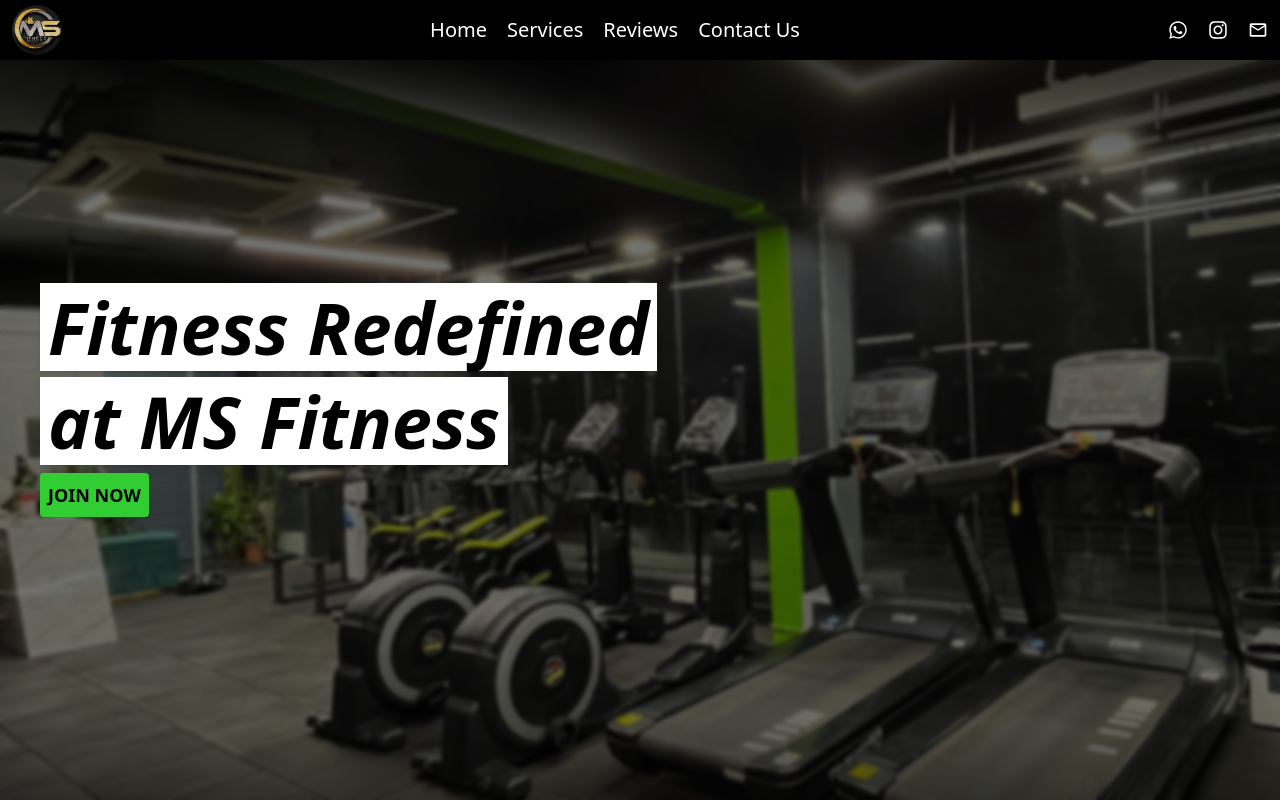
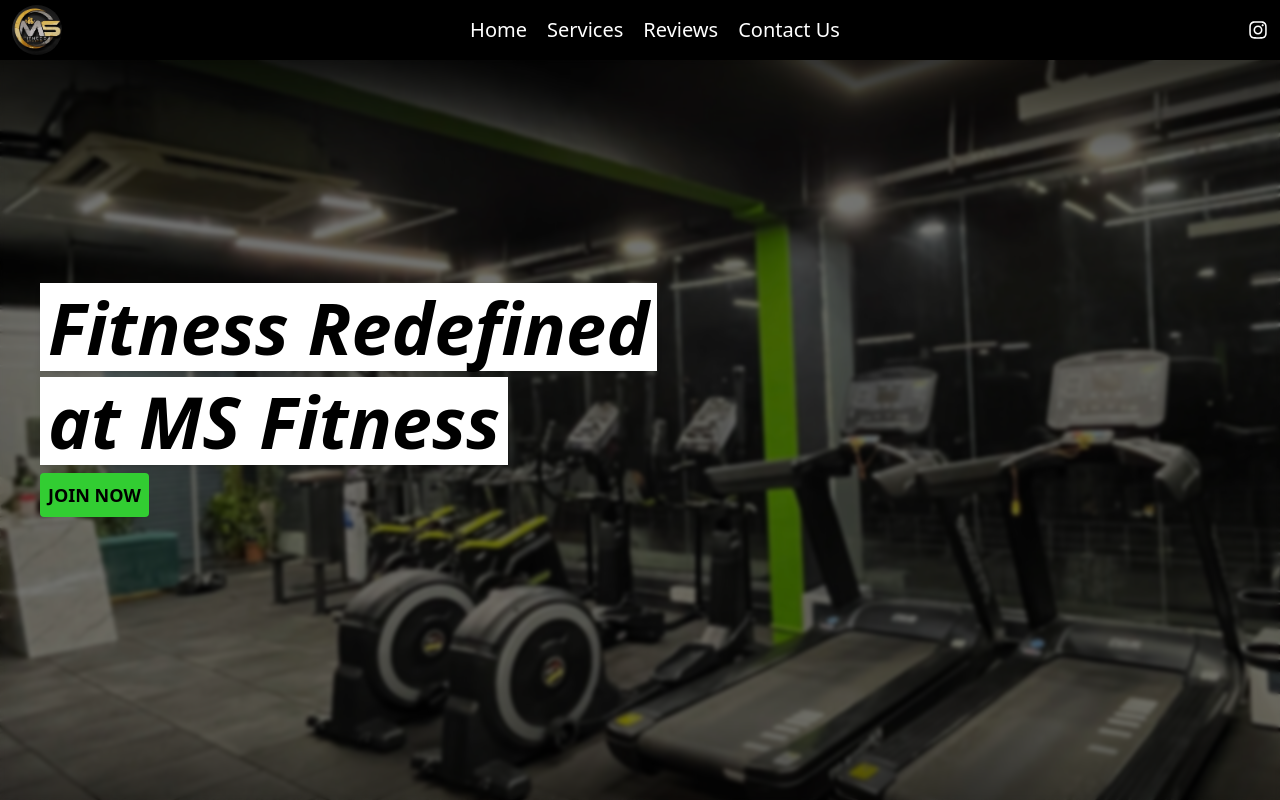
Before and after one commit to lakhan0105/gym-website, a React (Vite) app: page / in a window 1280 px wide. Shown: the top 800 px of the page. Built offline with nearby package versions, Linux system fonts and the light colour scheme.

Commit message:
worked on img optimization and styling

```diff
--- a/src/App.jsx
+++ b/src/App.jsx
@@ -6,7 +6,6 @@
   ReviewsSection,
   Services,
   Sidebar,
-  Testimonials,
 } from "./Components";
 
 function App() {
--- a/src/Components/ContactSection.jsx
+++ b/src/Components/ContactSection.jsx
@@ -1,5 +1,5 @@
 import React from "react";
-import { FaC, FaPhone } from "react-icons/fa6";
+import { FaPhone } from "react-icons/fa6";
 import { FaLocationDot } from "react-icons/fa6";
 import { FaClock } from "react-icons/fa";
 
@@ -32,6 +32,7 @@
           <a href="https://l.instagram.com/?u=https%3A%2F%2Fmaps.app.goo.gl%2FPKVy7xsZBczgvUsu7%3Fg_st%3Dic&e=AT1aKN-sQKasq-FgFgidP3qOqY9ZG44KOCjVtneMl4vGkBAmvnsZCjWCfX3a22vlibEsqbKxk96ifT10CbIwxAuK9E4tYxkZiu08mw">
             <img
               src={locationImg}
+              loading="lazy"
               className="h-full object-cover"
               alt="image not found"
             />
@@ -58,7 +59,7 @@
           })}
 
           <a href="https://maps.app.goo.gl/XrYkPQmeajTUmihs9">
-            <button className="ml-6 mt-3 border rounded p-1 px-2 text-sm">
+            <button className="ml-6 mt-3 border rounded p-1 px-2 text-sm bg-[#000000e1] text-white hover:bg-[#000] hover:shadow-md hover:md:bg-white hover:md:text-black">
               Open in maps
             </button>
           </a>
--- a/src/Components/Hero.jsx
+++ b/src/Components/Hero.jsx
@@ -1,8 +1,13 @@
 import React from "react";
+import heroImg from "../assets/hero.webp";
 
 function Hero() {
+  console.log(heroImg);
   return (
-    <section className="bg-[url('src/assets/DEEE3033-08BE-4EAC-BBE3-3F19D124B34A_1_201_a.jpeg')] bg-no-repeat bg-center h-[100vh] bg-cover relative">
+    <section
+      style={{ backgroundImage: `url(${heroImg})` }}
+      className={`bg-no-repeat bg-center h-[100vh] bg-cover relative`}
+    >
       {/* overlay layer */}
       <div className="bg-black absolute left-0 right-0 top-0 bottom-0 opacity-55"></div>
 
--- a/src/Components/Services.jsx
+++ b/src/Components/Services.jsx
@@ -65,7 +65,12 @@
 
             {/* image container */}
             <div className="block max-w-[580px]">
-              <img src={serviceImg} alt="not found" className="w-full h-full" />
+              <img
+                src={serviceImg}
+                loading="lazy"
+                alt="not found"
+                className="w-full h-full"
+              />
             </div>
           </div>
         );
--- a/src/Components/Sociallinks.jsx
+++ b/src/Components/Sociallinks.jsx
@@ -1,11 +1,13 @@
 import React from "react";
-import { FaInstagram, FaWhatsapp } from "react-icons/fa6";
+import { FaInstagram } from "react-icons/fa6";
 import { MdMailOutline } from "react-icons/md";
 
 const socialLinks = [
-  { icon: <FaWhatsapp />, link: "#" },
-  { icon: <FaInstagram />, link: "#" },
-  { icon: <MdMailOutline />, link: "#" },
+  {
+    icon: <FaInstagram />,
+    link: "https://www.instagram.com/msfitnessbengaluru?utm_source=ig_web_button_share_sheet&igsh=ZDNlZDc0MzIxNw==",
+  },
+  // { icon: <MdMailOutline />, link: "#" },
 ];
 
 function Sociallinks({ extraClass, toggleSidebar }) {
```
Also changed, not shown: src/assets/hero.jpeg (renamed from src/assets/DEEE3033-08BE-4EAC-BBE3-3F19D124B34A_1_201_a.jpeg), src/assets/hero.webp (added).
